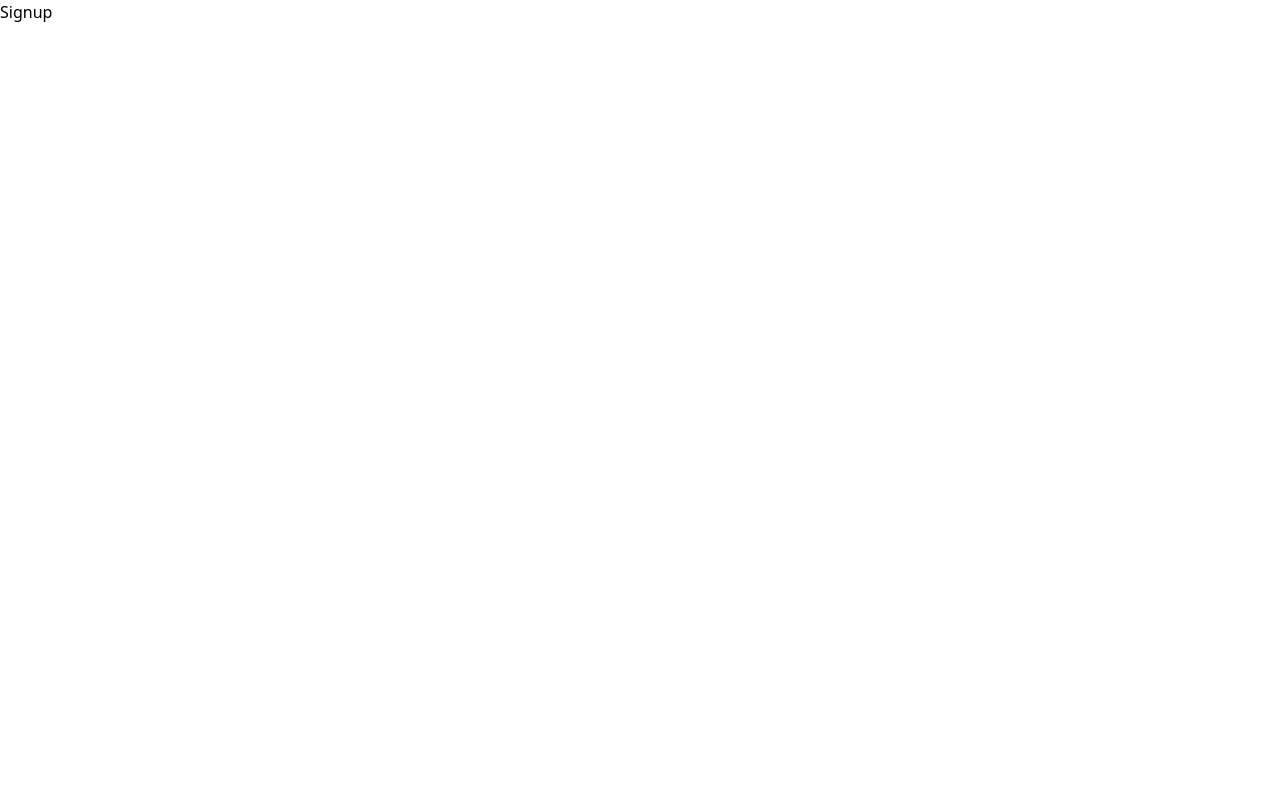
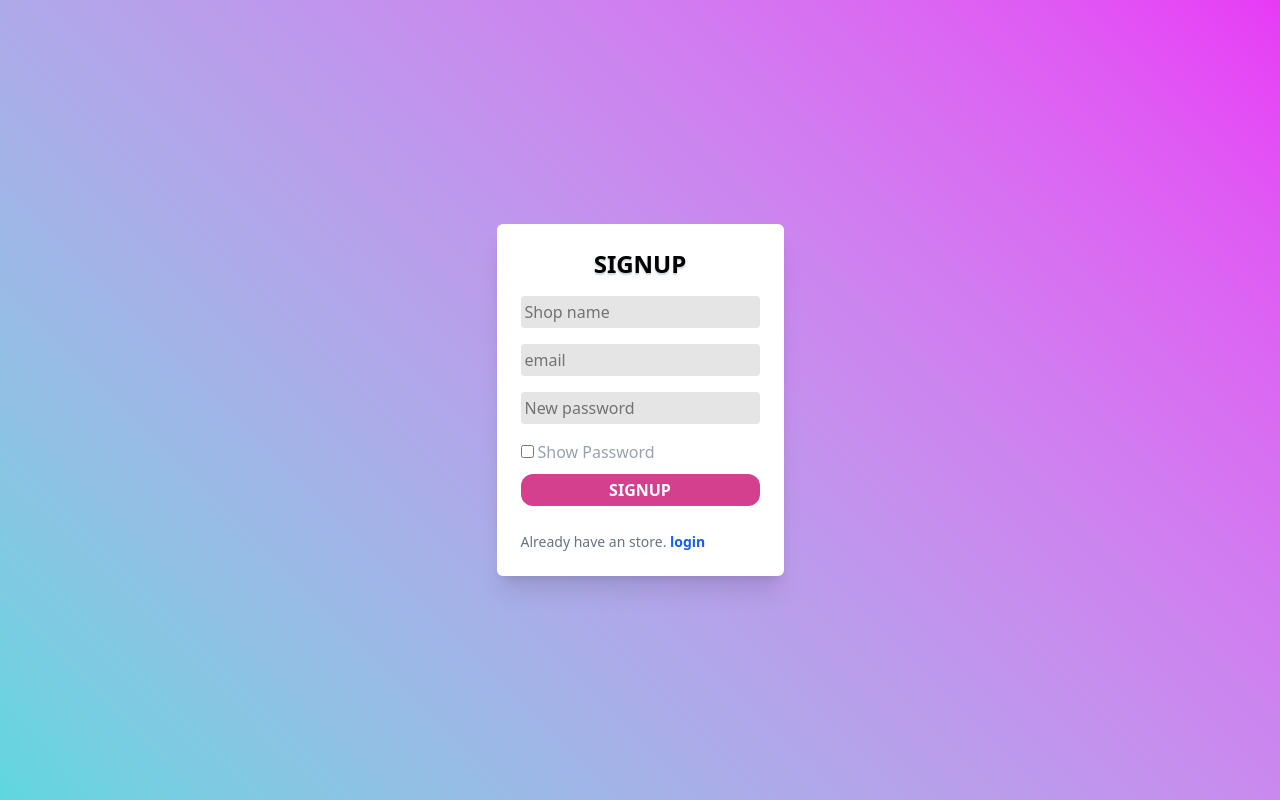
Before and after one commit to habibur-rahman-tanvir/ecommerce, a React (Vite) app in the folder seller/: page /signup in a window 1280 px wide. Built offline with nearby package versions, Linux system fonts and the light colour scheme.

Commit message:
Add Signup component and Input atom with tailwind-merge integration

```diff
--- a/seller/package.json
+++ b/seller/package.json
@@ -14,6 +14,7 @@
     "react": "^19.2.0",
     "react-dom": "^19.2.0",
     "react-router": "^7.11.0",
+    "tailwind-merge": "^3.4.0",
     "tailwindcss": "^4.1.18"
   },
   "devDependencies": {
--- /dev/null
+++ b/seller/src/components/atom/Input.jsx
@@ -0,0 +1,26 @@
+import { twMerge } from "tailwind-merge";
+
+const Input = ({
+  type = "text",
+  className,
+  name,
+  value,
+  onChange,
+  placeholder,
+}) => {
+  return (
+    <input
+      className={twMerge(
+        "bg-[#e5e5e5] block p-1 rounded focus:outline-1 outline-[#c989ef]",
+        className
+      )}
+      placeholder={placeholder}
+      type={type}
+      onChange={onChange}
+      value={value}
+      name={name}
+    />
+  );
+};
+
+export default Input;
--- a/seller/src/components/page/Signup.jsx
+++ b/seller/src/components/page/Signup.jsx
@@ -1,5 +1,78 @@
+import { useState } from "react";
+import Input from "../atom/Input";
+
 const Signup = () => {
-  return <div>Signup</div>;
+  const [show, setShow] = useState(false);
+  const [data, setData] = useState({
+    shopName: "",
+    email: "",
+    password: "",
+  });
+
+  const handleInput = (e) => {
+    setData({ ...data, [e.target.name]: e.target.value });
+  };
+
+  const handleSubmit = (e) => {
+    e.preventDefault();
+    console.log(JSON.stringify(data, null, 2));
+  };
+
+  return (
+    <div className="w-full h-screen justify-center items-center bg-linear-45 from-[#5fd7df] to-[#e839f6] flex">
+      <form
+        className="p-6 space-y-4 bg-white rounded-md shadow-xl"
+        onSubmit={handleSubmit}
+      >
+        <h1 className="text-2xl font-bold text-center text-shadow-gray-300 text-shadow-sm">
+          SIGNUP
+        </h1>
+
+        <Input
+          onChange={handleInput}
+          value={data.shopName}
+          name="shopName"
+          placeholder="Shop name"
+        />
+        <Input
+          onChange={handleInput}
+          value={data.email}
+          name="email"
+          type="email"
+          placeholder="email"
+        />
+        <Input
+          onChange={handleInput}
+          value={data.password}
+          name="password"
+          type={show ? "text" : "password"}
+          placeholder="New password"
+        />
+
+        <input
+          type="checkbox"
+          id="show"
+          checked={show}
+          onChange={(e) => setShow(e.target.checked)}
+        />
+        <label className="ml-1 text-gray-400" htmlFor="show">
+          Show Password
+        </label>
+
+        <input
+          className="bg-[#d4408e] py-1 w-full rounded-xl text-white font-bold"
+          type="submit"
+          value="SIGNUP"
+        />
+        <p className="text-sm mt-2.5 text-gray-500">
+          Already have an store.{" "}
+          <a href="/login" className="font-bold text-blue-600">
+            login
+          </a>
+        </p>
+      </form>
+    </div>
+  );
 };
 
 export default Signup;
```
Also changed, not shown: 1 other file (tests, documents, lock files or other folders).
